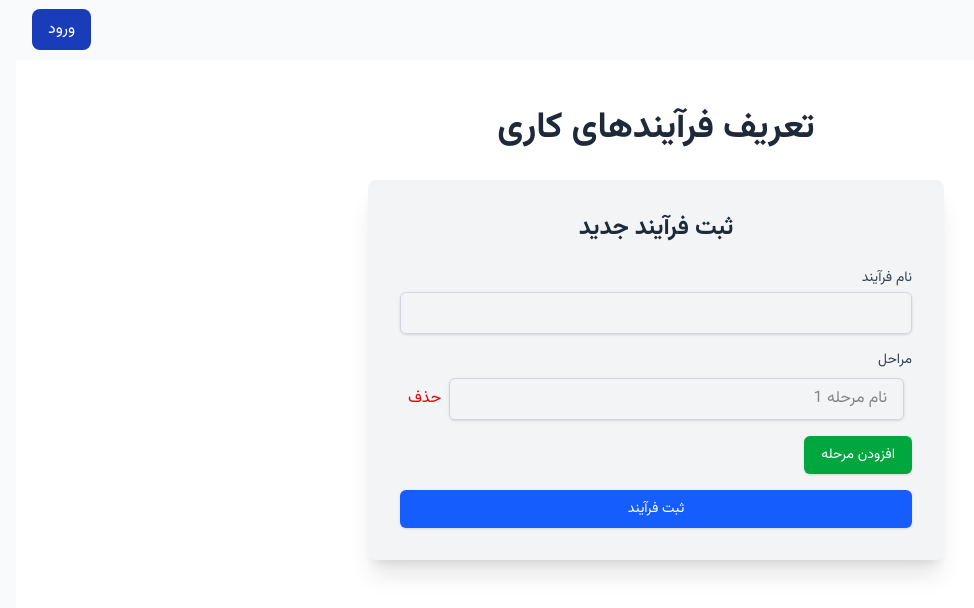
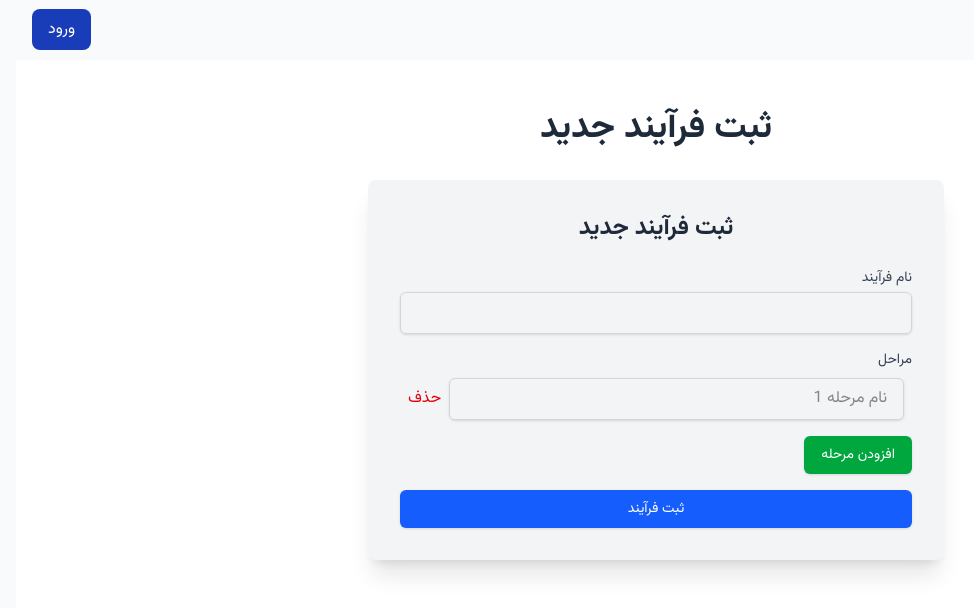
Before and after one commit to behmaneshrad/EnterpriseAutomationClient, a Next.js app in the folder enterprise-automation-ui/: page /admin/workflow in a window 1280 px wide. Shown: the top 608 px of the page, without its empty margins (238-1212 px from the left). Built offline with nearby package versions, Linux system fonts and the light colour scheme; no server answers.

Commit message:
updated workFlow.page

```diff
--- a/enterprise-automation-ui/src/app/admin/workflow/page.tsx
+++ b/enterprise-automation-ui/src/app/admin/workflow/page.tsx
@@ -5,7 +5,7 @@ const AdminWorkFlowPage = () => {
   return (
     <div className="container mx-auto p-8">
       <h1 className="text-4xl font-bold mb-8 text-center text-gray-800 dark:text-gray-100">
-        تعریف فرآیندهای کاری
+        ثبت فرآیند جدید
       </h1>
       <WorkflowForm />
     </div>
```
